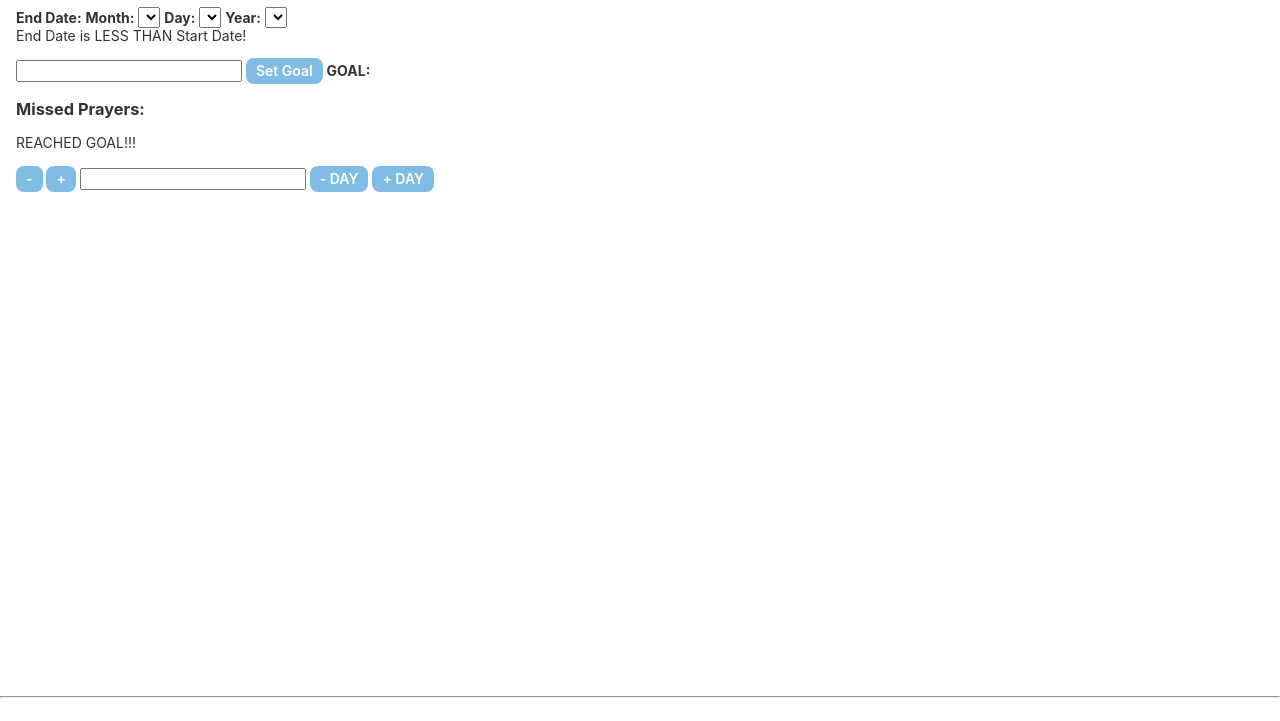
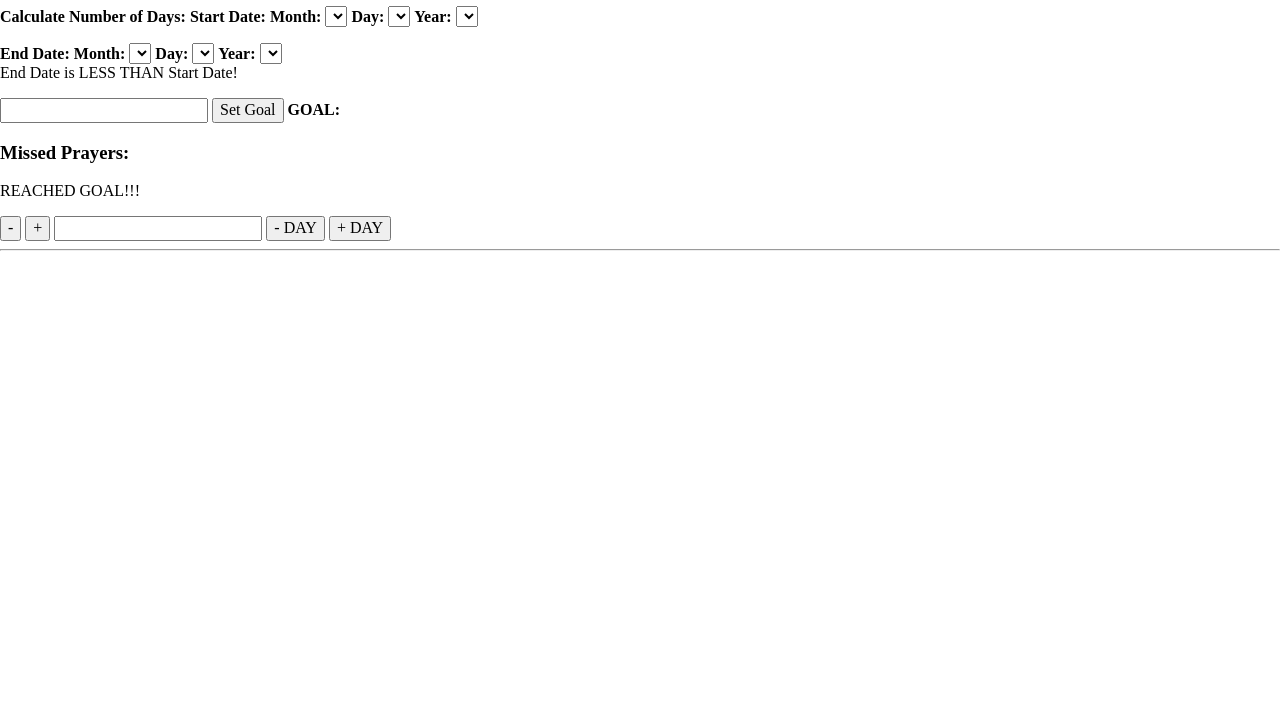
Before and after one commit to syedmwgilani/missed-prayer-tracker, a plain HTML site: page index.html in a window 1280 px wide. Shown: the part 98-819 px from the top of the page. Drawn offline with Linux system fonts and the light colour scheme; a script that the page names is missing.

```diff
--- a/index.html
+++ b/index.html
@@ -5,7 +5,7 @@
     <meta charset="UTF-8">
     <meta name="viewport" content="width=device-width, initial-scale=1.0">
     <title>Prayer Tracker</title>
-    <link href="/style.css" rel="stylesheet" type="text/css" media="all">
+
     <link href="/normalize.css" rel="stylesheet" type="text/css" media="all">
     <script type="text/javascript" src="https://cdnjs.cloudflare.com/ajax/libs/knockout/3.5.0/knockout-min.js"></script>
 </head>
```
